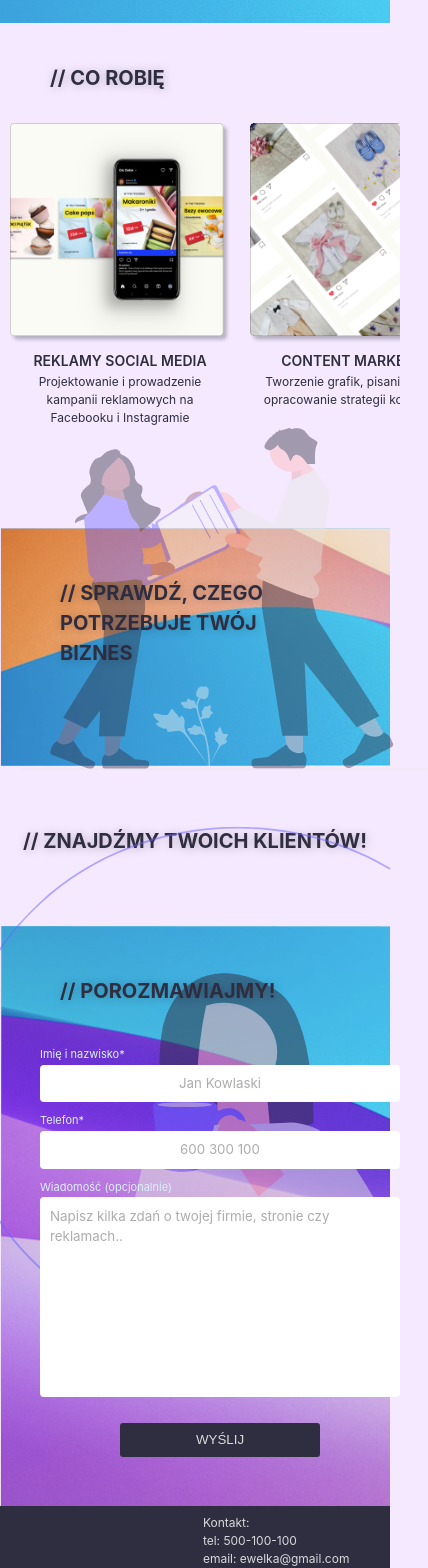
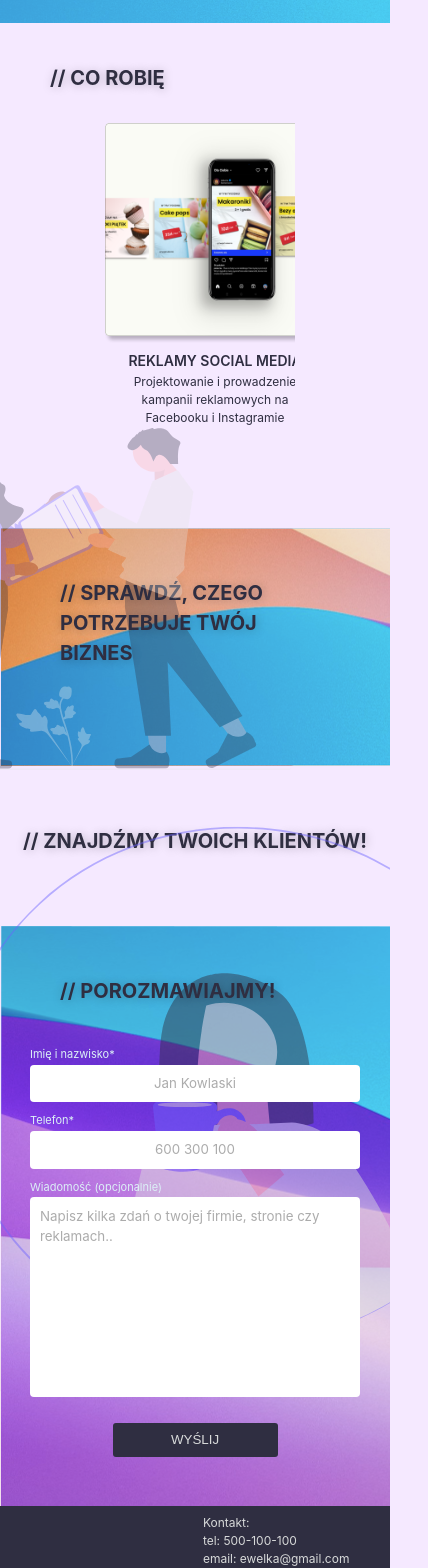
Before and after one commit to OrJaku/ew-marketing, a React (Vite) app: page / in a window 390 px wide. Shown: the part 240-1808 px from the top of the page, 428 px wide, since content can reach past the window. Built offline with nearby package versions, Linux system fonts and the light colour scheme.

Commit message:
Fixed from responsivness

```diff
--- a/src/components/BottomBanner/BottomBanner.module.css
+++ b/src/components/BottomBanner/BottomBanner.module.css
@@ -8,5 +8,5 @@
     float: right;
     margin-right: 0px;
     margin-top: -100px;
-    opacity: 0.5;
+    opacity: 0.45;
 }
--- a/src/components/BottomContactForm/BottomContactForm.module.css
+++ b/src/components/BottomContactForm/BottomContactForm.module.css
@@ -33,13 +33,11 @@ label {
     font-size: 11px;
     font-weight: 400;
     margin-bottom: 2px;
-    /* text-shadow: 2px 2px 0px #ababab84; */
 }
 
 
 .htext {
     position: absolute;
-
     padding-left: 60px;
     padding-top: 50px;
 }
@@ -51,7 +49,7 @@ label {
     margin-left: auto;
     margin-right: auto;
     margin-top: 20px;
-    width: 300px;
+    width: 50%
 }
 
 
@@ -63,12 +61,16 @@ label {
     }
 }
 
-@media screen and (max-width: 950px) {
-    input, textarea {
-        width: 360px;
+@media screen and (max-width: 720px) {
+    form {
+        width: 100%;
+        padding-left: 30px;
+        padding-right: 30px;
+        max-width: 500px;
     }
 
-    .button {
-        width: 200px;
+    input, textarea {
+        align-items: center;
+        width: 100%;
     }
 }
--- a/src/components/HeaderContent/HeaderContent.module.css
+++ b/src/components/HeaderContent/HeaderContent.module.css
@@ -20,7 +20,6 @@
 
 }
 
-
 @media screen and (max-width: 1440px) {
     .cards {
         overflow-x: scroll;
@@ -29,7 +28,6 @@
         width: 740px;
 
     }
-
 }
 
 @media screen and (max-width: 740px) {
@@ -44,3 +42,10 @@
         margin-left: 50px;
     }
 }
+
+
+@media screen and (max-width: 400px) {
+    .cards {
+        width: 200px;
+    }
+}
--- a/src/components/MiddleBanner/MiddleBanner.module.css
+++ b/src/components/MiddleBanner/MiddleBanner.module.css
@@ -12,7 +12,7 @@
     margin-right: 10px;
     top: -100px;
     left: 70%;
-    opacity: 0.6;
+    opacity: 0.45;
 }
 
 .htext {
@@ -28,7 +28,7 @@
 
 @media screen and (max-width: 720px) {
     .peopleimg {
-        left: 5%;
+        left: -5%;
     }
 
     .htext {
@@ -38,3 +38,9 @@
     }
 
 }
+
+@media screen and (max-width: 400px) {
+    .peopleimg {
+        left: -30%;
+    }
+}
```
